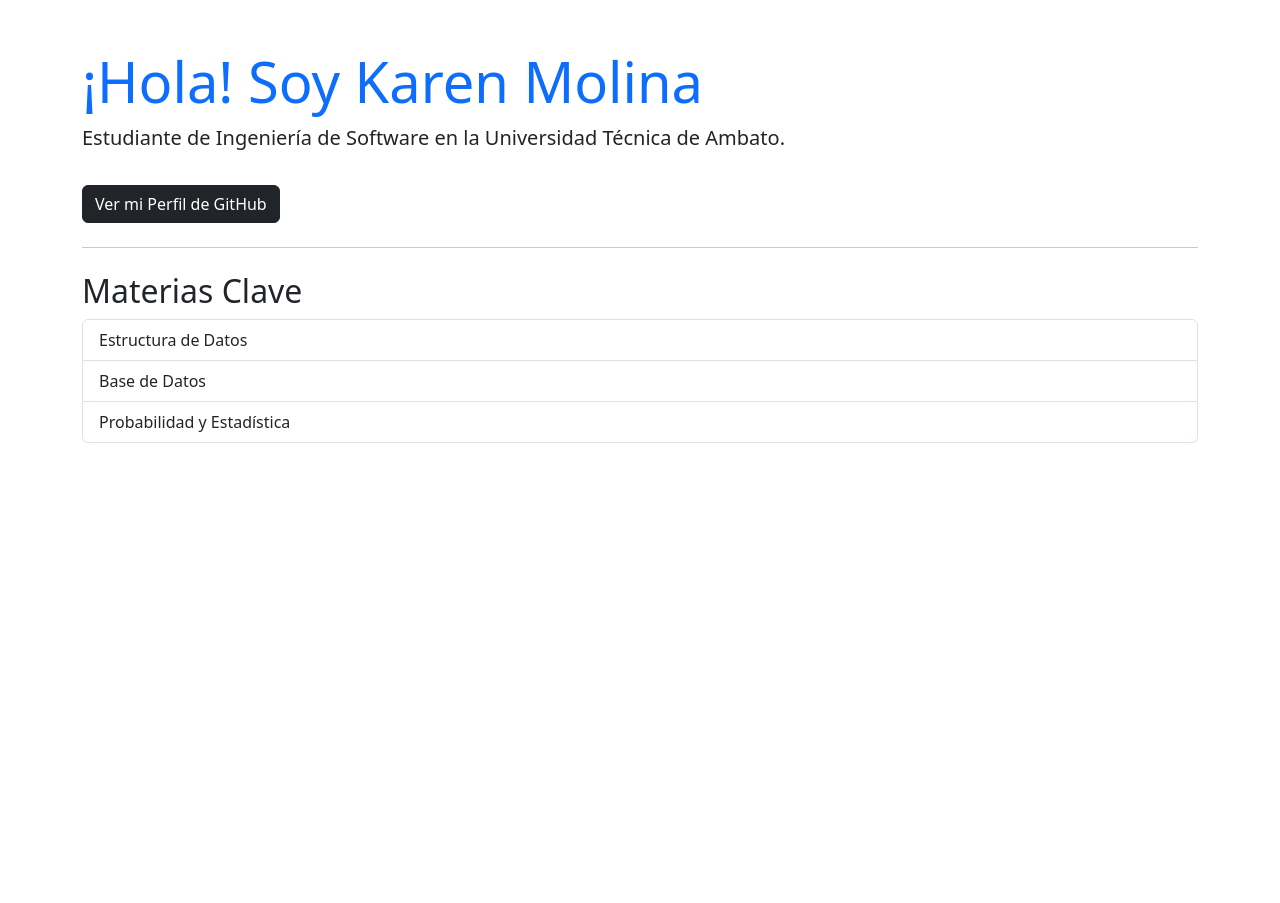
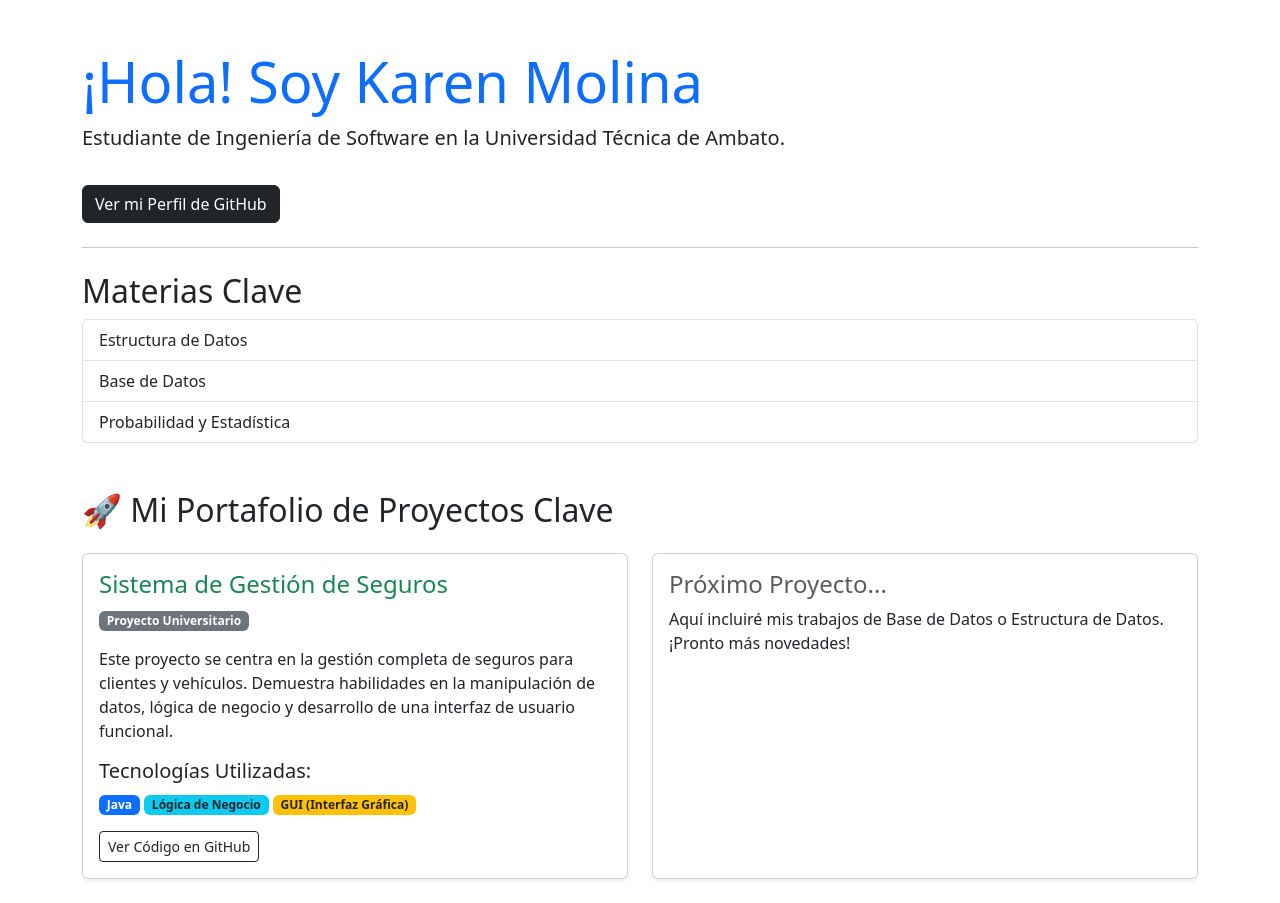
Before and after one commit to VK0691/vk0691.github.io, a plain HTML site: page index.html in a window 1280 px wide. Before the commit the page ends 800 px from the top, so only its background shows below. Drawn offline with nearby package versions, Linux system fonts and the light colour scheme.

Commit message:
Update index.html
se anade un proyecto realizado, anteriormente

```diff
--- a/index.html
+++ b/index.html
@@ -33,3 +33,43 @@
             crossorigin="anonymous"></script>
 </body>
 </html>
+<div class="container mt-5">
+        <h2 class="mb-4">🚀 Mi Portafolio de Proyectos Clave</h2>
+
+        <div class="row">
+            <div class="col-md-6 mb-4">
+                <div class="card shadow-sm">
+                    <div class="card-body">
+                        <h4 class="card-title text-success">Sistema de Gestión de Seguros</h4>
+                        <span class="badge bg-secondary mb-3">Proyecto Universitario</span>
+
+                        <p class="card-text">
+                            Este proyecto se centra en la gestión completa de seguros para clientes y vehículos. Demuestra habilidades en la manipulación de datos, lógica de negocio y desarrollo de una interfaz de usuario funcional.
+                        </p>
+
+                        <h5>Tecnologías Utilizadas:</h5>
+                        <p>
+                            <span class="badge bg-primary">Java</span>
+                            <span class="badge bg-info text-dark">Lógica de Negocio</span>
+                            <span class="badge bg-warning text-dark">GUI (Interfaz Gráfica)</span>
+                        </p>
+
+                        <a href="https://github.com/VK0691/Seguros" target="_blank" class="btn btn-sm btn-outline-dark">
+                            <i class="bi bi-github"></i> Ver Código en GitHub
+                        </a>
+                        </div>
+                </div>
+            </div>
+
+            <div class="col-md-6 mb-4">
+                <div class="card shadow-sm h-100">
+                    <div class="card-body">
+                        <h4 class="card-title text-muted">Próximo Proyecto...</h4>
+                        <p class="card-text">
+                            Aquí incluiré mis trabajos de Base de Datos o Estructura de Datos. ¡Pronto más novedades!
+                        </p>
+                    </div>
+                </div>
+            </div>
+
+        </div> </div>
```
